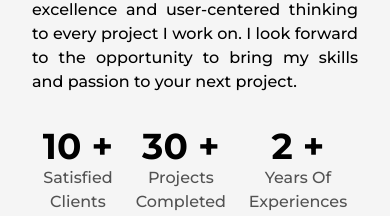
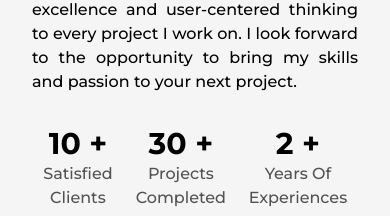
Before and after one commit to KshitijAdhikaree/Kshitij, a Next.js app: page /about in a window 390 px wide. Shown: the part 1015-1231 px from the top of the page. Built offline with nearby package versions, Linux system fonts and the light colour scheme.

Commit message:
update contact link

```diff
--- a/src/pages/about.js
+++ b/src/pages/about.js
@@ -93,26 +93,26 @@ const about = () => {
             </div>
             <div className='col-span-2 flex flex-col items-end justify-between xl:col-span-8 xl:flex-row xl:items-center md:order-3'>
               <div className='flex flex-col items-end justify-center xl:items-center'>
-                <span className='inline-block text-7xl font-bold md:text-6xl sm:text-5xl xs:text-4xl'>
+                <span className='inline-block text-7xl font-bold md:text-6xl sm:text-5xl xs:text-3xl'>
                   <AnimatedNumber value={10} /> +
                 </span>
-                <h2 className='text-xl font-medium capitalize text-dark/75 dark:text-light/75 xl:text-center md:text-lg sm:text-base xl:text-sm'>
+                <h2 className='text-xl font-medium capitalize text-dark/75 dark:text-light/75 xl:text-center md:text-lg sm:text-base xl:text-sm '>
                   Satisfied Clients
                 </h2>
               </div>
               <div className='flex flex-col items-end justify-center xl:items-center '>
-                <span className='inline-block text-7xl font-bold md:text-6xl sm:text-5xl xs:text-4xl'>
+                <span className='inline-block text-7xl font-bold md:text-6xl sm:text-5xl xs:text-3xl'>
                   <AnimatedNumber value={30} /> +
                 </span>
-                <h2 className='text-xl font-medium capitalize text-dark/75 dark:text-light/75 xl:text-center md:text-lg sm:text-base xl:text-sm'>
+                <h2 className='text-xl font-medium capitalize text-dark/75 dark:text-light/75 xl:text-center md:text-lg sm:text-base xl:text-sm '>
                   Projects Completed
                 </h2>
               </div>
               <div className='flex flex-col items-end justify-center xl:items-center'>
-                <span className='inline-block text-7xl font-bold md:text-6xl sm:text-5xl xs:text-4xl'>
+                <span className='inline-block text-7xl font-bold md:text-6xl sm:text-5xl xs:text-3xl'>
                   <AnimatedNumber value={2} /> +
                 </span>
-                <h2 className='text-xl font-medium capitalize text-dark/75 dark:text-light/75 xl:text-center md:text-lg sm:text-base xl:text-sm'>
+                <h2 className='text-xl font-medium capitalize text-dark/75 dark:text-light/75 xl:text-center md:text-lg sm:text-base xl:text-sm '>
                   years of Experiences
                 </h2>
               </div>
--- a/src/pages/index.js
+++ b/src/pages/index.js
@@ -58,7 +58,7 @@ function Home() {
                   Resume <LinkArrow className={'w-6 ml-1'} />
                 </Link>
                 <Link
-                  href='/mailto:adhikareekshitij@gmail.com'
+                  href='https://mail.google.com/mail/u/0/?view=cm&fs=1&tf=1&to=adhikareekshitij@gmail.com&subject=Unable%20to%20reach%20you&body=Hello%2C%0A%0AI%20tried%20contacting%20you%20today%20but%20you%20seem%20to%20have%20missed%20my%20call.%20%0A%0APlease%20return%20my%20call%20as%20soon%20as%20you%E2%80%99re%20available.%20%0A%0AIn%20any%20case%2C%20I%20will%20try%20ringing%20you%20at%20a%20later%20time.%0A%0A%0ATy%2C%0A%0A%0A%0A'
                   target={'_blank'}
                   className='ml-4 text-lg font-medium capitalize text-dark underline dark:text-light md:text-base'
                 >
```
